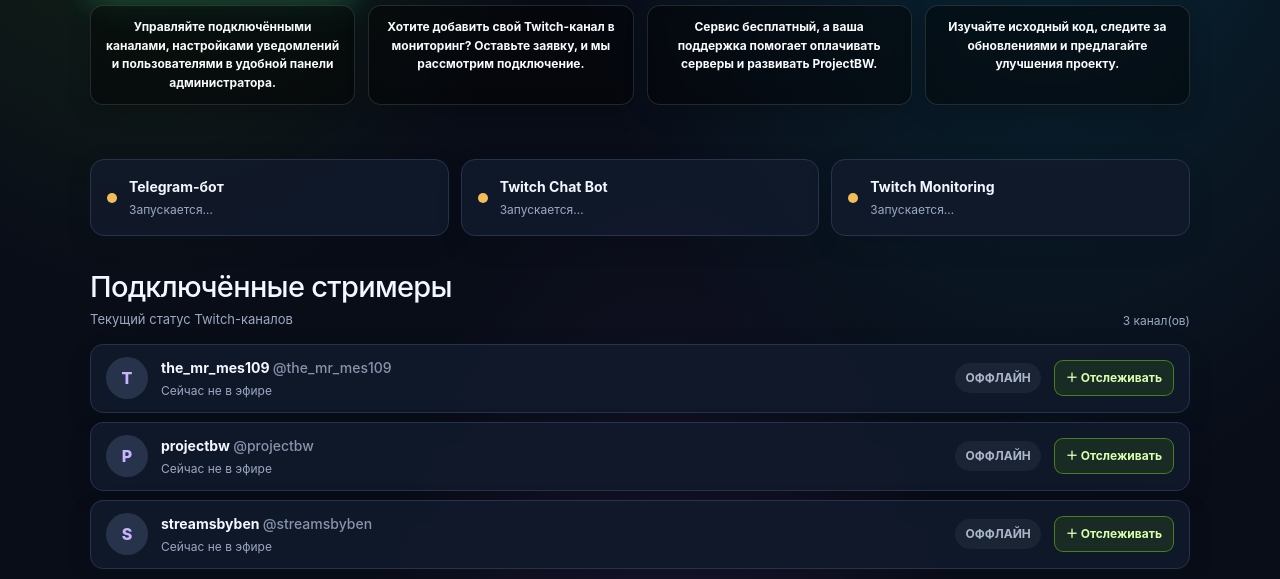
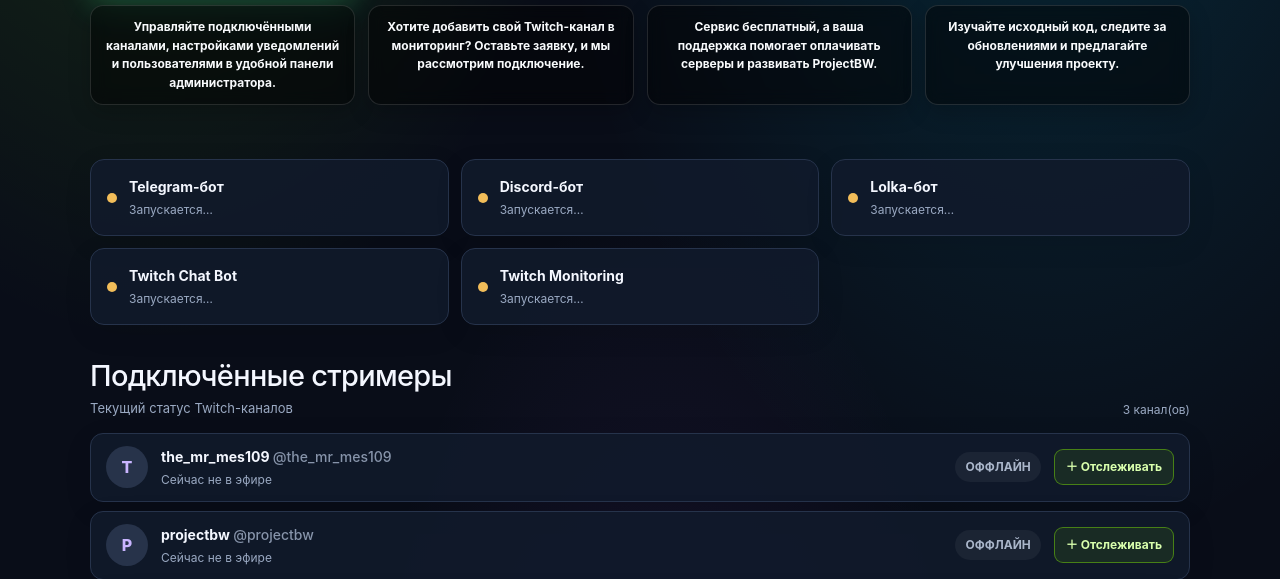
Before and after one commit to bwproject/Twitch-Monitoring, a FastAPI app: page / in a window 1280 px wide. Shown: the part 695-1274 px from the top of the page. Run offline with FastAPI, Linux system fonts and the light colour scheme; data that the repository does not hold is empty; parts of the project's set-up code (start-up, migrations or seed data) failed here and were passed over; some libraries are stand-ins or nearby versions.

Commit message:
Show Discord and Lolka bot status on homepage

```diff
--- a/web/templates/index.html
+++ b/web/templates/index.html
@@ -151,6 +151,8 @@
       </div>
       <section class="service-status" aria-label="Статус сервисов">
         <div class="service" id="telegramStatus" data-state="starting"><span class="lamp"></span><div><strong>Telegram-бот</strong><small>Проверяем подключение…</small></div></div>
+        <div class="service" id="discordStatus" data-state="starting"><span class="lamp"></span><div><strong>Discord-бот</strong><small>Проверяем подключение…</small></div></div>
+        <div class="service" id="lolkaStatus" data-state="starting"><span class="lamp"></span><div><strong>Lolka-бот</strong><small>Проверяем подключение…</small></div></div>
         <div class="service" id="twitchChatStatus" data-state="starting"><span class="lamp"></span><div><strong>Twitch Chat Bot</strong><small>Проверяем подключение…</small></div></div>
         <div class="service" id="twitchMonitorStatus" data-state="starting"><span class="lamp"></span><div><strong>Twitch Monitoring</strong><small>Проверяем мониторинг…</small></div></div>
       </section>
@@ -177,18 +179,18 @@ const statusLabels={connected:"Подключен",connecting:"Подключа
 async function refreshServiceStatus(){
   try{
     const r=await fetch("/status",{cache:"no-store"});if(!r.ok)throw Error("status");const s=await r.json();
-    const entries=[["telegramStatus",s.telegram],["twitchChatStatus",s.twitch_chat],["twitchMonitorStatus",s.twitch_monitor]];
+    const entries=[["telegramStatus",s.telegram],["discordStatus",s.discord],["lolkaStatus",s.lolka],["twitchChatStatus",s.twitch_chat],["twitchMonitorStatus",s.twitch_monitor]];
     for(const [id,item] of entries){
       const el=document.getElementById(id);el.dataset.state=item.state||"starting";
       let detail=statusLabels[item.state]||"Статус неизвестен";
-      if(id==="telegramStatus"&&item.label)detail+=" · @"+item.label;
+      if((id==="telegramStatus"||id==="discordStatus"||id==="lolkaStatus")&&item.username)detail+=" · @"+item.username;
       if(id==="twitchChatStatus"&&item.username)detail+=" · @"+item.username;
       if(id==="twitchMonitorStatus"&&item.last_check)detail+=" · проверка: "+new Date(item.last_check).toLocaleTimeString();
       if(id==="twitchChatStatus"&&item.channels?.length)detail+=" · каналов: "+item.channels.length;
       el.querySelector("small").textContent=detail;
     }
   }catch{
-    for(const id of ["telegramStatus","twitchChatStatus","twitchMonitorStatus"]){const el=document.getElementById(id);el.dataset.state="error";el.querySelector("small").textContent="Статус недоступен";}
+    for(const id of ["telegramStatus","discordStatus","lolkaStatus","twitchChatStatus","twitchMonitorStatus"]){const el=document.getElementById(id);el.dataset.state="error";el.querySelector("small").textContent="Статус недоступен";}
   }
 }
 refreshServiceStatus();setInterval(refreshServiceStatus,10000);
```
